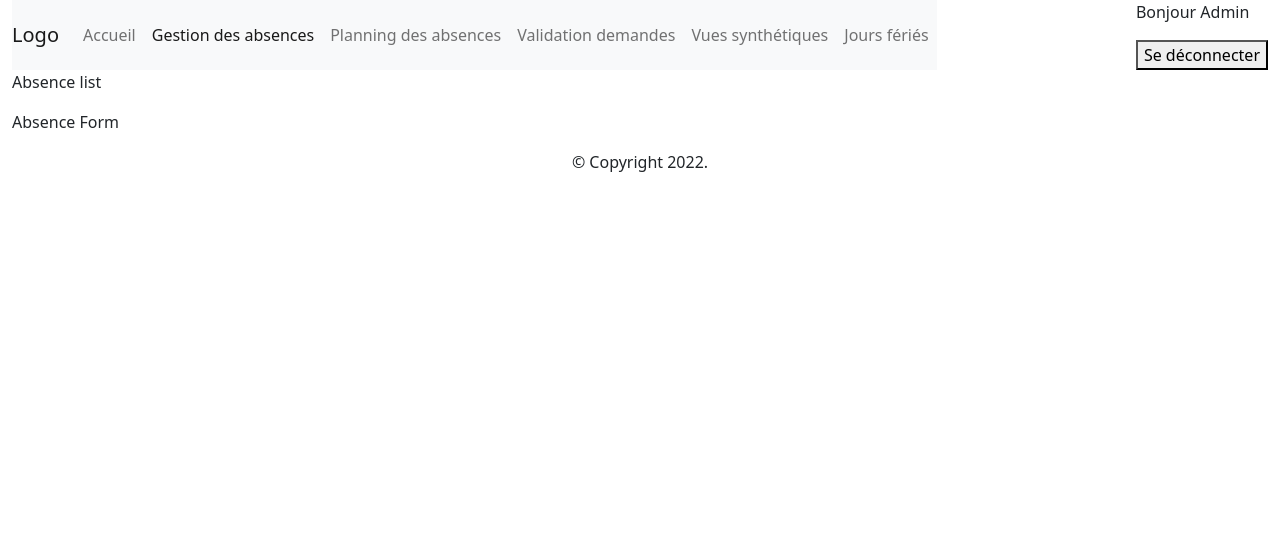
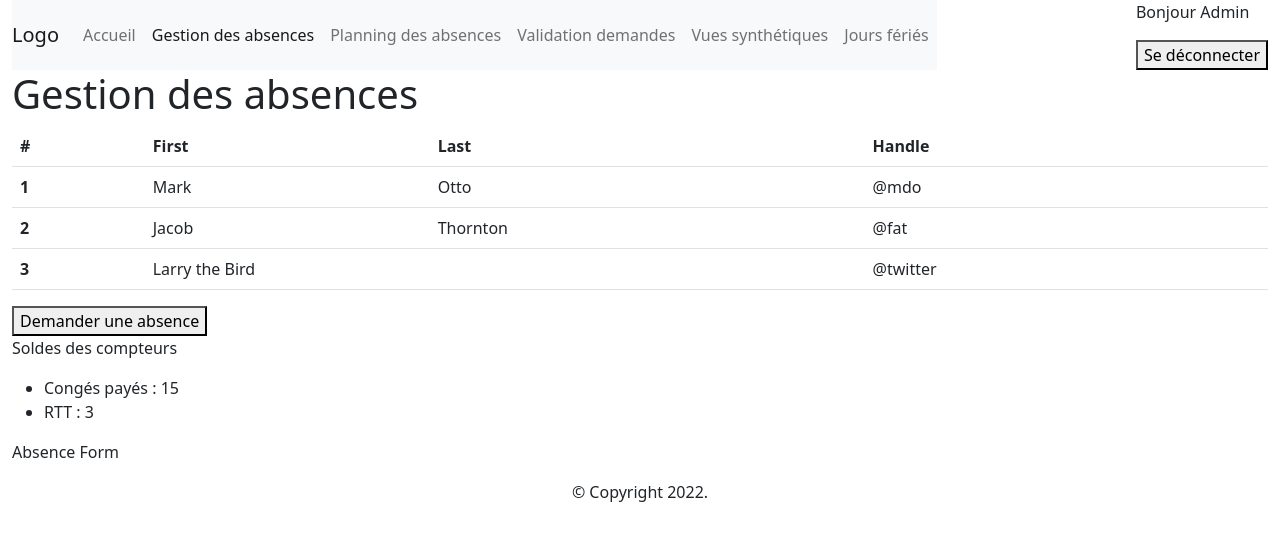
Before and after one commit to Damien-LAITANI/Gestion_absences_React_Node, a React (Create React App) app in the folder app-react/: page /absences in a window 1280 px wide. Shown: the top 540 px of the page. Built offline with nearby package versions, Linux system fonts and the light colour scheme.

Commit message:
Ajout du composant absence list

```diff
--- a/app-react/src/App.tsx
+++ b/app-react/src/App.tsx
@@ -4,6 +4,7 @@ import Header from './components/Header/Header';
 import AbsenceProcess from './features/components/AbsenceProcess/AbsenceProcess';
 import Absences from './features/components/Absences/Absences';
 import Holiday from './features/components/Holiday/Holiday';
+import Login from './features/components/Login/Login';
 import Planning from './features/components/Planning/Planning';
 import ReportList from './features/components/ReportList/ReportList';
 
@@ -22,6 +23,7 @@ const App = () => {
 					/>
 					<Route path="/report-list" element={<ReportList />} />
 					<Route path="/holiday" element={<Holiday />} />
+					<Route path="/login" element={<Login />} />
 					<Route path="*" element={<Navigate to="/" />} />
 				</Routes>
 			</main>
--- a/app-react/src/features/components/AbsenceList/AbsenceList.tsx
+++ b/app-react/src/features/components/AbsenceList/AbsenceList.tsx
@@ -1,5 +1,44 @@
 const AbsenceList = () => {
-	return <p>Absence list</p>;
+	return (
+		<>
+			<h1>Gestion des absences</h1>
+			<table className="table table-hover">
+				<thead>
+					<tr>
+						<th scope="col">#</th>
+						<th scope="col">First</th>
+						<th scope="col">Last</th>
+						<th scope="col">Handle</th>
+					</tr>
+				</thead>
+				<tbody>
+					<tr>
+						<th scope="row">1</th>
+						<td>Mark</td>
+						<td>Otto</td>
+						<td>@mdo</td>
+					</tr>
+					<tr>
+						<th scope="row">2</th>
+						<td>Jacob</td>
+						<td>Thornton</td>
+						<td>@fat</td>
+					</tr>
+					<tr>
+						<th scope="row">3</th>
+						<td colSpan={2}>Larry the Bird</td>
+						<td>@twitter</td>
+					</tr>
+				</tbody>
+			</table>
+			<button>Demander une absence</button>
+			<p>Soldes des compteurs</p>
+			<ul>
+				<li>Congés payés : 15</li>
+				<li>RTT : 3</li>
+			</ul>
+		</>
+	);
 };
 
 export default AbsenceList;
--- /dev/null
+++ b/app-react/src/features/components/Login/Login.tsx
@@ -0,0 +1,37 @@
+const Login = () => {
+	return (
+		<>
+			<img src="" alt="logo" />
+			<h1>Respire</h1>
+			<h2>Gestion des absences</h2>
+			<form>
+				<div className="mb-3">
+					<label htmlFor="email" className="form-label">
+						Email
+					</label>
+					<input
+						type="email"
+						className="form-control"
+						id="email"
+						aria-describedby="emailHelp"
+					/>
+				</div>
+				<div className="mb-3">
+					<label htmlFor="password" className="form-label">
+						Mot de passe
+					</label>
+					<input
+						type="password"
+						className="form-control"
+						id="password"
+					/>
+				</div>
+				<button type="submit" className="btn btn-success">
+					Se connecter
+				</button>
+			</form>
+		</>
+	);
+};
+
+export default Login;
```
